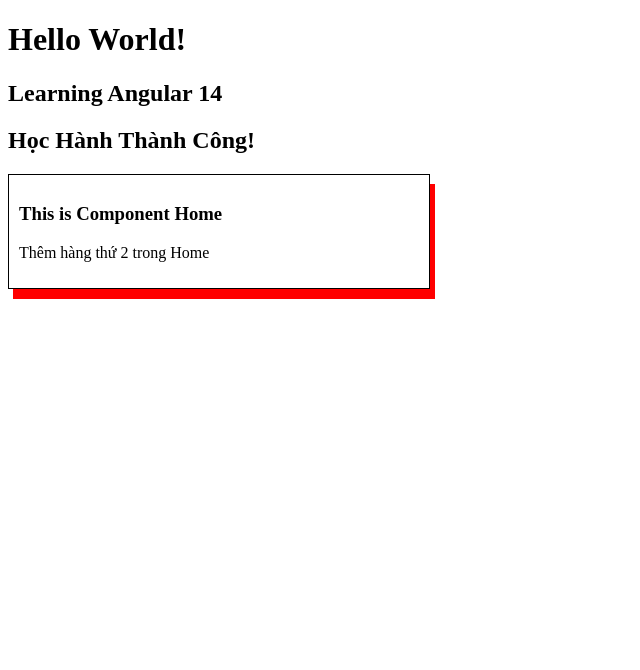
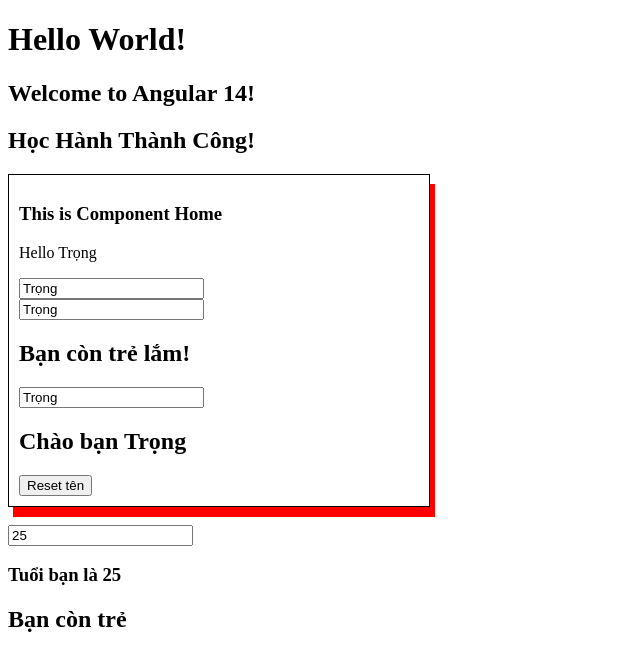
Before and after one commit to DDT13163/Angular_Demo, an Angular app: page / in a window 1280 px wide. Shown: the top 670 px of the page, without its empty margins (0-640 px from the left). Built offline with nearby package versions, Linux system fonts and the light colour scheme.

Commit message:
learn about DataBinding, "*ngIf", "ngModel"

```diff
--- a/src/app/app.component.html
+++ b/src/app/app.component.html
@@ -1,4 +1,4 @@
 <h1>Hello World!</h1>
-<h2>Learning Angular 14</h2>
+<h2>Welcome to Angular 14!</h2>
 <h2>Học Hành Thành Công!</h2>
 <app-home></app-home>
--- a/src/app/app.module.ts
+++ b/src/app/app.module.ts
@@ -1,6 +1,6 @@
 import { NgModule } from '@angular/core';
 import { BrowserModule } from '@angular/platform-browser';
-
+import { FormsModule } from '@angular/forms';
 import { AppRoutingModule } from './app-routing.module';
 import { AppComponent } from './app.component';
 import { HomeComponent } from './home/home.component';
@@ -12,7 +12,8 @@ import { HomeComponent } from './home/home.component';
   ],
   imports: [
     BrowserModule,
-    AppRoutingModule
+    AppRoutingModule,
+    FormsModule
   ],
   providers: [],
   bootstrap: [AppComponent]
--- a/src/app/home/home.component.html
+++ b/src/app/home/home.component.html
@@ -1,4 +1,20 @@
 <div class="test">
     <h3>This is Component Home</h3>
-    <p>Thêm hàng thứ 2 trong Home</p>
+    <p>Hello {{ name }}</p>
+    <input value="{{ name }}" />
+    <br />
+    <input [value]="name" [title]="'đây là '+ name" />
+    <h2 *ngIf="age > 40">Bạn đã già rồi!</h2>
+    <h2 *ngIf="age <= 40">Bạn còn trẻ lắm!</h2>
+    <input type="text" [(ngModel)]="name" />
+    <h2>Chào bạn {{ name }}</h2>
+    <button (click)="resetName()">Reset tên</button>
 </div>
+<br/>
+<div>
+    <input type="text" [(ngModel)]="age2">
+    <h3>Tuổi bạn là {{ age2 }}</h3>
+    <div *ngIf="age2 <= 40; then tre; else gia"></div>
+    <ng-template #tre><h2>Bạn còn trẻ</h2></ng-template>
+    <ng-template #gia><h2>Bạn đã già</h2></ng-template>
+</div>
--- a/src/app/home/home.component.ts
+++ b/src/app/home/home.component.ts
@@ -6,10 +6,17 @@ import { Component, OnInit } from '@angular/core';
   styleUrls: ['./home.component.scss']
 })
 export class HomeComponent implements OnInit {
-
+  name = 'Trọng';
+  age = 40;
+  age2 = 25;
   constructor() { }
 
   ngOnInit(): void {
   }
 
+  public resetName(): void {
+    console.log('resetName');
+    this.name = '';
+  }
+
 }
```
